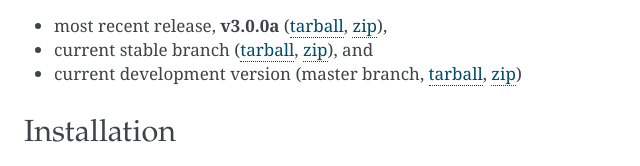
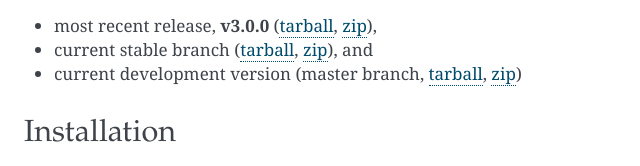
Before and after one commit to warrickball/AADG3, a plain HTML site: page index.html in a window 1280 px wide. Shown: the part 776-942 px from the top of the page, 396-1036 px from the left. Drawn offline with nearby package versions, Linux system fonts and the light colour scheme; some packages are replaced by stand-ins of ours.

Commit message:
Manually fixed latest version number

```diff
--- a/_static/documentation_options.js
+++ b/_static/documentation_options.js
@@ -1,6 +1,6 @@
 var DOCUMENTATION_OPTIONS = {
     URL_ROOT: document.getElementById("documentation_options").getAttribute('data-url_root'),
-    VERSION: '3.0.0a',
+    VERSION: '3.0.0',
     LANGUAGE: 'None',
     COLLAPSE_INDEX: false,
     FILE_SUFFIX: '.html',
--- a/index.html
+++ b/index.html
@@ -6,7 +6,7 @@
   <head>
     <meta http-equiv="X-UA-Compatible" content="IE=Edge" />
     <meta http-equiv="Content-Type" content="text/html; charset=utf-8" />
-    <title>The AsteroFLAG Artificial Dataset Generator 3 (AADG3) &#8212; AADG3 3.0.0a documentation</title>
+    <title>The AsteroFLAG Artificial Dataset Generator 3 (AADG3) &#8212; AADG3 3.0.0 documentation</title>
     <link rel="stylesheet" href="_static/alabaster.css" type="text/css" />
     <link rel="stylesheet" href="_static/pygments.css" type="text/css" />
     <script type="text/javascript" id="documentation_options" data-url_root="./" src="_static/documentation_options.js"></script>
@@ -61,8 +61,8 @@ research.</p>
 <a class="reference external" href="https://github.com/warrickball/AADG3/releases">list of release versions</a> or fork/clone
 the repo.  For convenience, from here you can download archives of the</p>
 <ul class="simple">
-<li>most recent release, <strong>v3.0.0a</strong> (<a class="reference external" href="https://github.com/warrickball/AADG3/archive/v3.0.0a.tar.gz">tarball</a>,
-<a class="reference external" href="https://github.com/warrickball/AADG3/archive/v3.0.0a.zip">zip</a>),</li>
+<li>most recent release, <strong>v3.0.0</strong> (<a class="reference external" href="https://github.com/warrickball/AADG3/archive/v3.0.0.tar.gz">tarball</a>,
+<a class="reference external" href="https://github.com/warrickball/AADG3/archive/v3.0.0.zip">zip</a>),</li>
 <li>current stable branch (<a class="reference external" href="https://github.com/warrickball/AADG3/archive/stable.tar.gz">tarball</a>,
 <a class="reference external" href="https://github.com/warrickball/AADG3/archive/stable.zip">zip</a>), and</li>
 <li>current development version (master branch, <a class="reference external" href="https://github.com/warrickball/AADG3/archive/master.tar.gz">tarball</a>, <a class="reference external" href="https://github.com/warrickball/AADG3/archive/master.zip">zip</a>)</li>
```
Also changed, not shown: f-modindex.html (+1 -1 lines), fortran.html (+1 -1 lines), genindex.html (+1 -1 lines), input.html (+1 -1 lines), py-modindex.html (+1 -1 lines), python.html (+1 -1 lines), search.html (+1 -1 lines), _sources/index.rst.txt.
